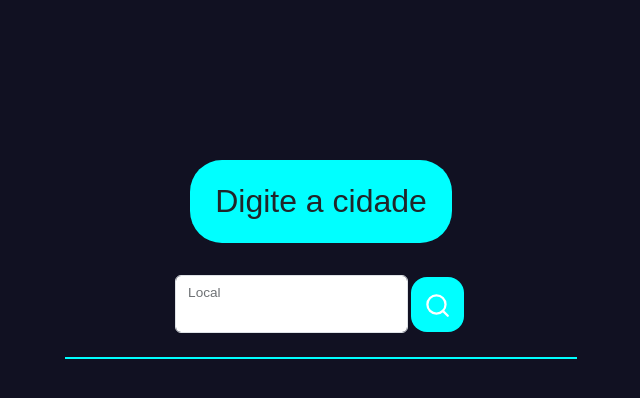
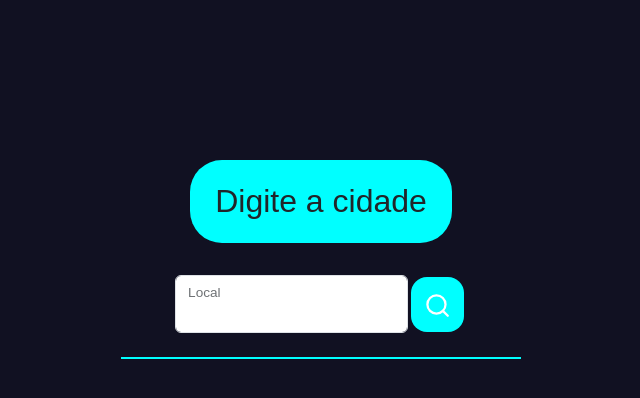
Before and after one commit to brunotrindadefm/WeatherAPI, a React (Vite) app: page / in a window 1280 px wide. Shown: the top 398 px of the page, without its empty margins (319-959 px from the left). Built offline with nearby package versions, Linux system fonts and the light colour scheme.

Commit message:
fix: consertando problemas do último commit

```diff
--- a/src/components/FetchData/FetchData.css
+++ b/src/components/FetchData/FetchData.css
@@ -1,6 +1,7 @@
 .barra {
     height: 2px;
-    width: 40%;
+    max-width: 400px;
+    width: 100%;
     background-color: aqua;
 }
 
--- a/src/components/FetchData/FetchData.jsx
+++ b/src/components/FetchData/FetchData.jsx
@@ -47,10 +47,13 @@ function FetchData({ local }) {
         if (local) {
             fetchData();
         }
-        if(data) {
+    }, [local])
+
+    useEffect(() => {
+        if (data) {
             clima();
         }
-    }, [local])
+    }, [data])
 
     function clima() {
         const condition = data.current.condition.text.toLowerCase();
```
